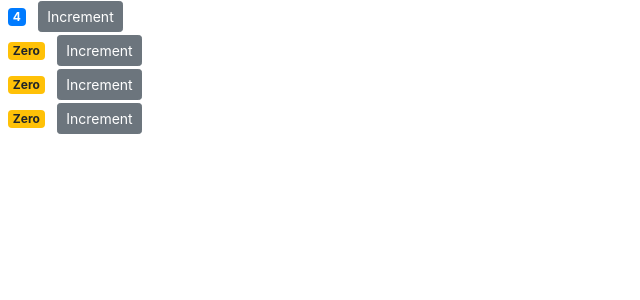
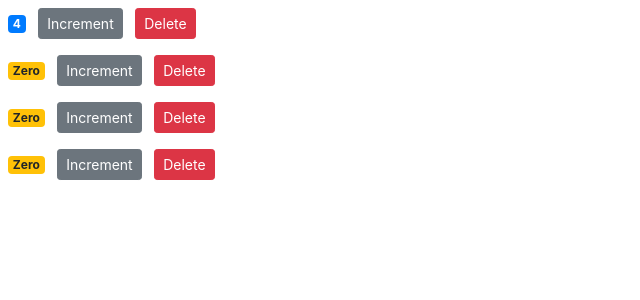
Before and after one commit to codecaviette/react-counter, a React (Create React App) app: page / in a window 1280 px wide. Shown: the top 300 px of the page, without its empty margins (0-640 px from the left). Built offline with nearby package versions, Linux system fonts and the light colour scheme.

Commit message:
Raise and Handle Event from Child to Parent Component

```diff
--- a/src/components/counter.jsx
+++ b/src/components/counter.jsx
@@ -17,6 +17,7 @@
             <div>
                 <span className={this.getBadgeClasses()} > {this.formatCount()}</span>              {/* Be sure to use () after method in order to call it */}
                 <button onClick={this.handleIncrement} className="btn btn-secondary btn-sm"> Increment </button>        {/* In this case, we are NOT using () after method bc we only want it to be called when button is clicked, not when page loads */}
+                <button onClick={this.props.onDelete} className="btn btn-danger btn-sm m-2"> Delete </button>
             </div>
         );
     }
--- a/src/components/counters.jsx
+++ b/src/components/counters.jsx
@@ -13,11 +13,20 @@
         ]
     };
 
+    // Event handler for raised/lifted event from child component
+    // Will pass as prop to child component so child can use it
+    handleDelete = () => {
+        console.log('Event handler created');
+    };
+
     render() {
         return (
             <div>
+                {/* map through counters property of Counters component's state and return each item in the Counter (singular) format */}
+
                 { this.state.counters.map(counter =>
-                <Counter key={counter.id} value={counter.value} /> )}           {/* map through counters property of Counters component's state and return each item in the Counter (singular) format */}
+                    <Counter key={counter.id} value={counter.value} onDelete={this.handleDelete} /> )}           {/* Pass state (value) as prop to child Counter comp */}
+
             </div>
         )
     }
```
